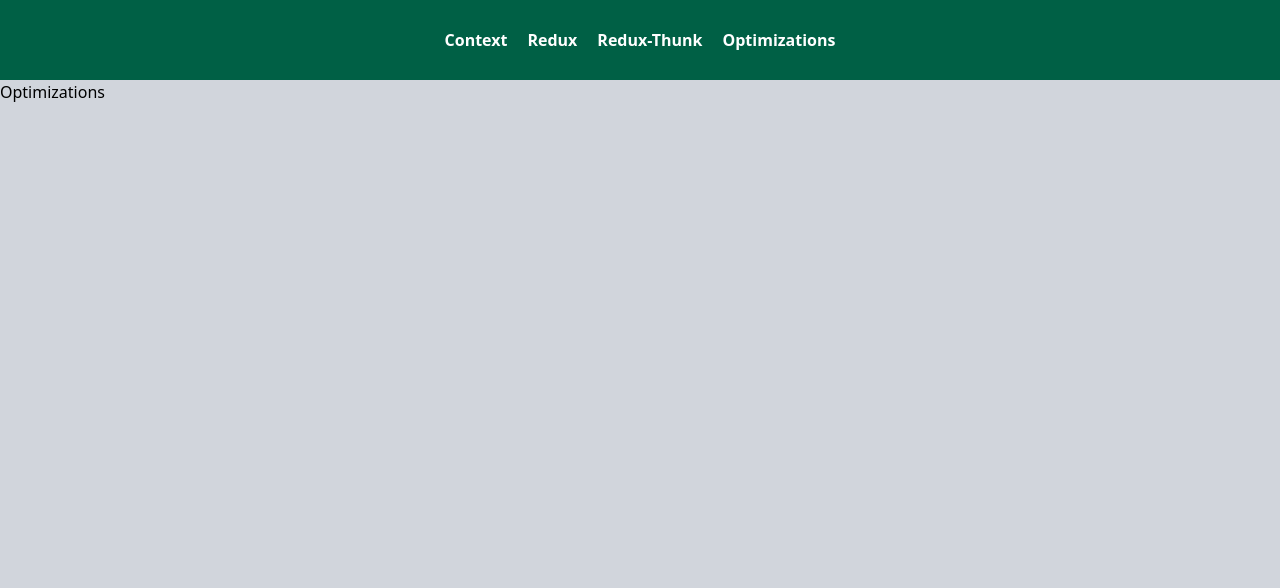
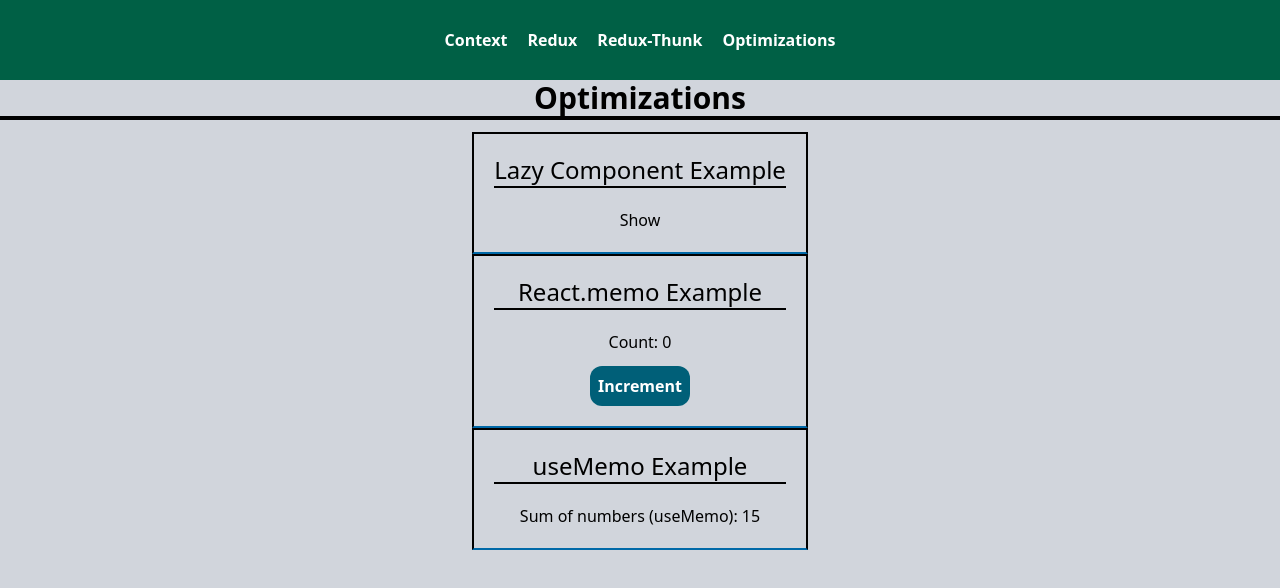
Before and after one commit to Zetrai/react-playground, a React (Vite) app: page /optimizations in a window 1280 px wide. Shown: the top 588 px of the page. Built offline with nearby package versions, Linux system fonts and the light colour scheme.

Commit message:
Adding Lazy Component, React.memo, useMemo Example

```diff
--- /dev/null
+++ b/src/pages/Optimizations/LazyComponent.jsx
@@ -0,0 +1,5 @@
+const LazyComponent = () => {
+  console.log('Lazy Component loaded/rendered...');
+  return <div>LazyComponent</div>;
+};
+export default LazyComponent;
--- a/src/pages/Optimizations/Optimizations.jsx
+++ b/src/pages/Optimizations/Optimizations.jsx
@@ -1,4 +1,78 @@
+import React, {
+  lazy,
+  Suspense,
+  useState,
+  useCallback,
+  useMemo,
+  use,
+} from 'react';
+
+const LazyComponent = lazy(() => import('./LazyComponent.jsx'));
+
+const IncrementButton = React.memo(({ incrementCount }) => {
+  console.log('Inside Increment btn component');
+
+  return (
+    <button
+      onClick={incrementCount}
+      className='p-2 bg-cyan-800 text-white font-bold rounded-xl'>
+      Increment
+    </button>
+  );
+});
+
 const Optimizations = () => {
-  return <div>Optimizations</div>;
+  const [show, setShow] = useState(false);
+  const [count, setCount] = useState(0);
+  const [arr, setArr] = useState([1, 2, 3, 4, 5]);
+
+  const incrementHandler = useCallback(() => {
+    console.log('Inside Increment Handler....');
+    setCount((prev) => prev + 1);
+  }, []);
+
+  const calculateSum = useMemo(() => {
+    console.log('calculating...');
+    return arr.reduce((acc, num) => acc + num);
+  }, [arr]);
+
+  return (
+    <div className='flex flex-col justify-center items-center'>
+      <h1 className='text-3xl font-bold mb-3 border-b-4 w-full text-center'>
+        Optimizations
+      </h1>
+      <div className='flex flex-col'>
+        {/* Lazy Component Example */}
+        <div className='flex flex-col justify-center items-center border-2 border-b-sky-700 p-5 gap-5'>
+          <h2 className='text-2xl w-full border-b-2 text-center'>
+            Lazy Component Example
+          </h2>
+          <div className='flex flex-col justify-center items-center'>
+            <button onClick={() => setShow(true)}>Show</button>
+            {show && (
+              <Suspense fallback={<div>Lazy Component Loading...</div>}>
+                <LazyComponent />
+              </Suspense>
+            )}
+          </div>
+        </div>
+        <div className='flex flex-col justify-center items-center border-2 border-b-sky-700 p-5 gap-5'>
+          <h2 className='text-2xl w-full border-b-2 text-center'>
+            React.memo Example
+          </h2>
+          <div className='flex flex-col justify-center items-center gap-3'>
+            <p>Count: {count}</p>
+            <IncrementButton incrementCount={incrementHandler} />
+          </div>
+        </div>
+        <div className='flex flex-col justify-center items-center border-2 border-b-sky-700 p-5 gap-5'>
+          <h2 className='text-2xl w-full border-b-2 text-center'>
+            useMemo Example
+          </h2>
+          <p> Sum of numbers (useMemo): {calculateSum}</p>
+        </div>
+      </div>
+    </div>
+  );
 };
 export default Optimizations;
```
